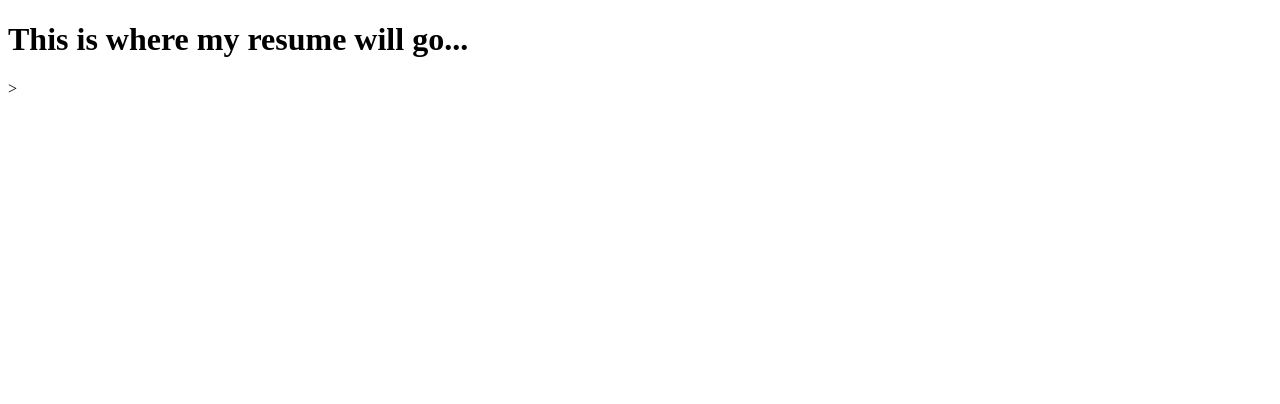
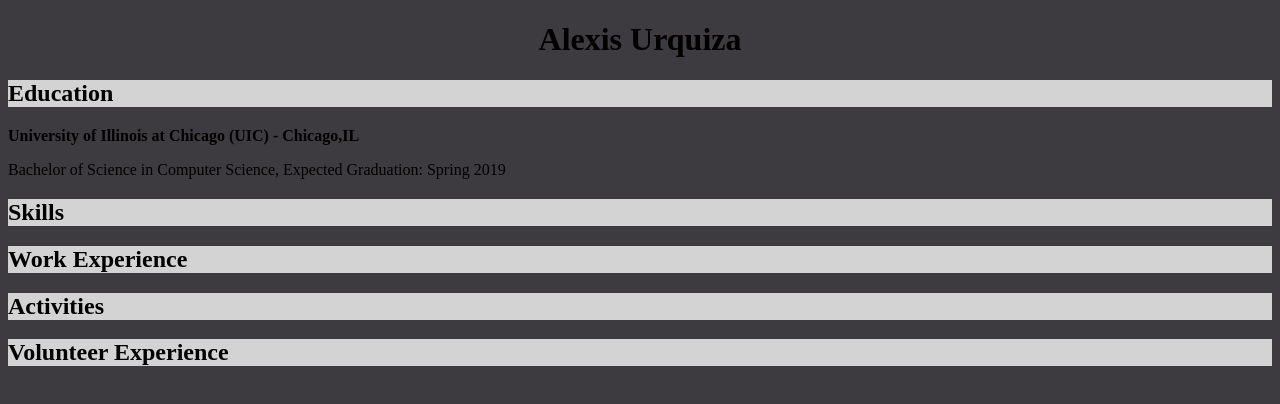
Before and after one commit to AURQUIZ/AURQUIZ.github.io, a plain HTML site: page index.html in a window 1280 px wide. Drawn offline with Linux system fonts and the light colour scheme.

Commit message:
added headers along with some style changes for them

```diff
--- a/index.html
+++ b/index.html
@@ -4,9 +4,18 @@
 	<meta charset="utf-8">
 	<meta name="author" content="Alexis Urquiza">
 	<meta name="viewport" content="width=device-width, initial-scale=1.0">
+	<link rel="stylesheet" type="text/css" href="style.css">
 	<title>Alexis Urquiza</title>
 </head>
 <body>
-<h1>This is where my resume will go...</h1>
+	<h1 align="center">Alexis Urquiza</h1>
+	<h2 class="header">Education</h2>
+	<p><strong>University of Illinois at Chicago (UIC) - Chicago,IL</strong></p>
+	<p>Bachelor of Science in Computer Science, Expected Graduation: Spring 2019</p>
+	<h2 class="header">Skills</h2>
+	<h2 class="header">Work Experience</h2>
+	<h2 class="header">Activities</h2>
+	<h2 class="header">Volunteer Experience</h2>
+
 </body>
-</html>>
+</html>
--- /dev/null
+++ b/style.css
@@ -0,0 +1,6 @@
+body{
+	background-color: #3d3b3f;
+}
+.header{
+	background-color: lightgrey;
+}
```
